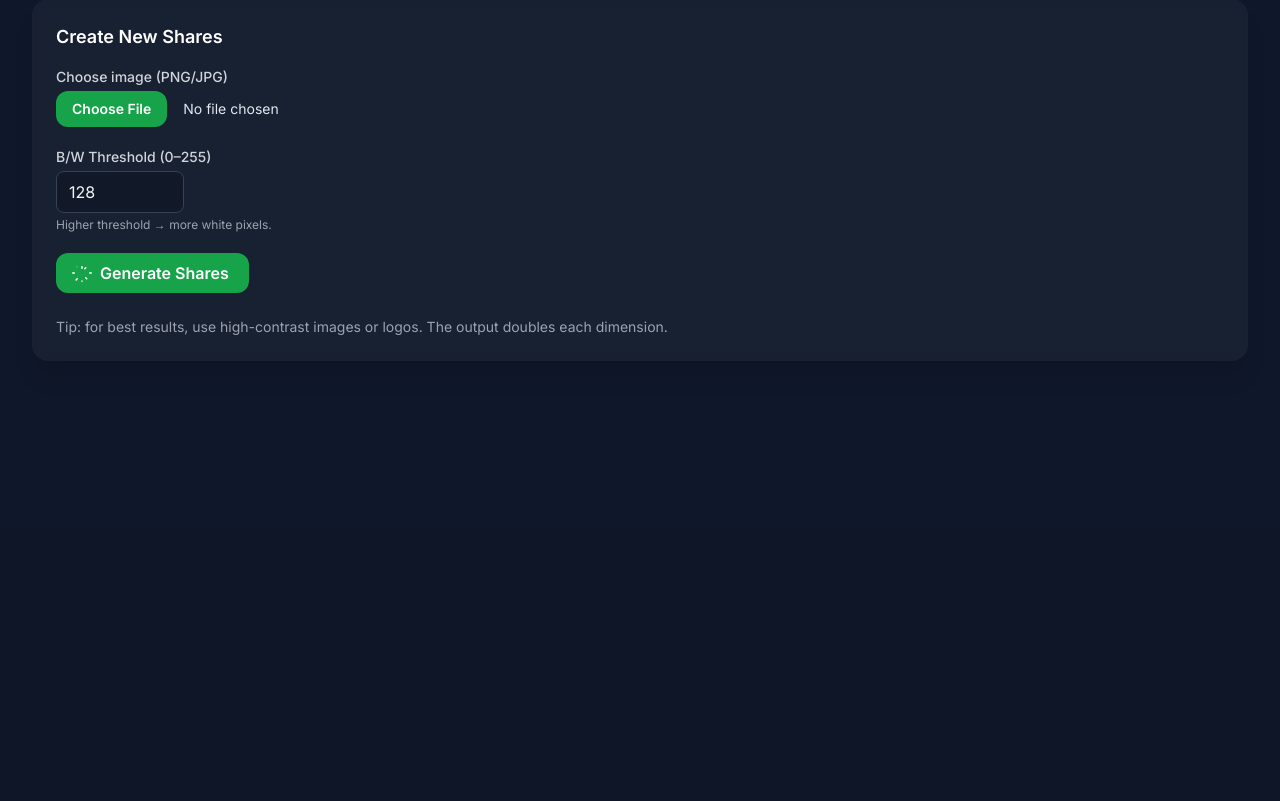
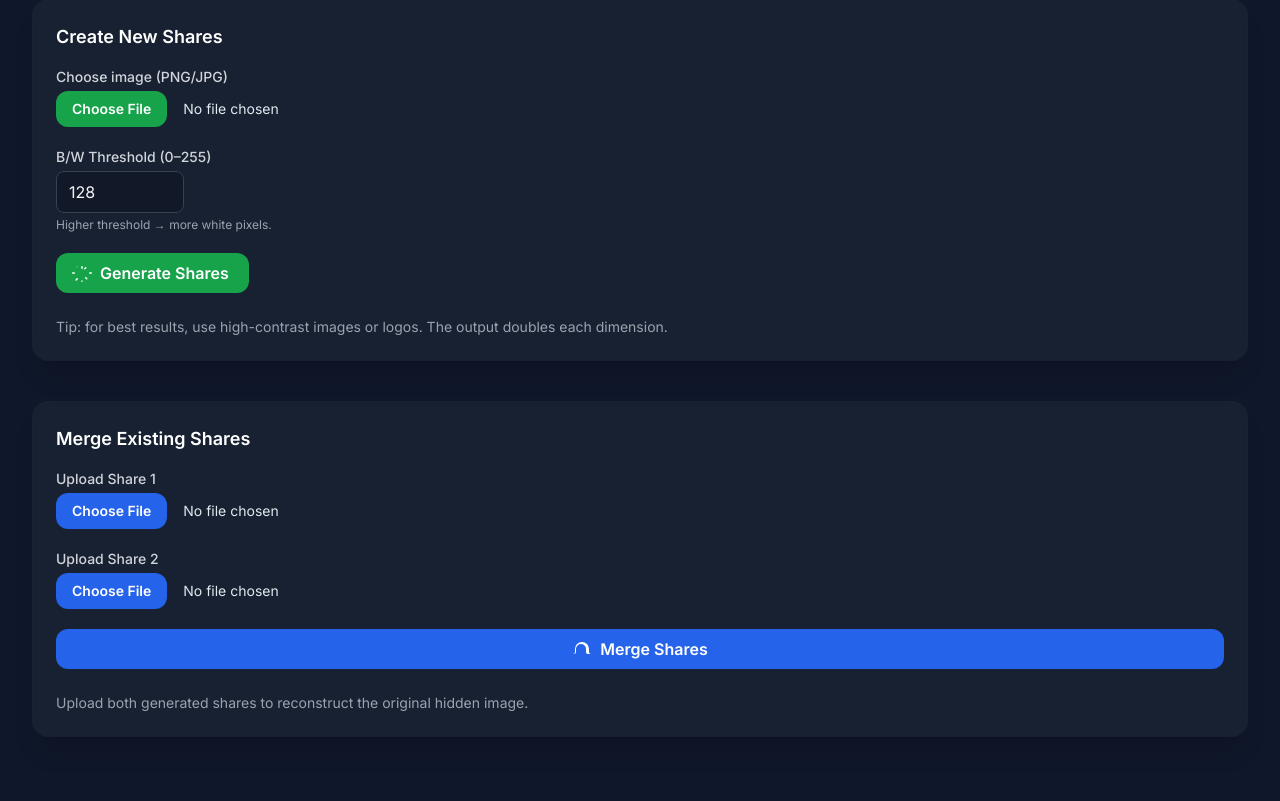
Before and after one commit to keshvi1209/Visual-Cryptography-system, a Flask app: template templates/index.html in a window 1280 px wide. Shown: the part 273-1074 px from the top of the page. Before the commit the page ends 608 px from the top, so only its background shows below. Run offline with Flask 3, Linux system fonts and the light colour scheme; the template is opened without the code that fills it, so the values that code supplies are empty; some libraries are stand-ins or nearby versions.

Commit message:
merge: working and colorful pics now working

```diff
--- a/app.py
+++ b/app.py
@@ -7,61 +7,68 @@
 import numpy as np
 
 app = Flask(__name__)
-app.secret_key = os.environ.get("SECRET_KEY", "change-me")  # needed for flash messages
+app.secret_key = os.environ.get("SECRET_KEY", "change-me")
 app.config["MAX_CONTENT_LENGTH"] = 10 * 1024 * 1024  # 10MB upload limit
 
-def to_bw(img, threshold=128):
-    """Convert input image to strict black/white (0 or 255)."""
-    # Convert to grayscale, then threshold
-    gray = img.convert("L")
-    arr = np.array(gray, dtype=np.uint8)
-    bw = (arr > threshold).astype(np.uint8) * 255
-    return bw
 
-def generate_shares_from_bw(bw_arr):
-    """Generate two VC shares and the stacked result from a 0/255 numpy array."""
-    height, width = bw_arr.shape
-    patterns = [
-        np.array([[0, 255], [255, 0]], dtype=np.uint8),
-        np.array([[255, 0], [0, 255]], dtype=np.uint8),
-    ]
+# ================================
+# COLOR VISUAL CRYPTOGRAPHY LOGIC
+# ================================
 
-    share1 = np.zeros((height * 2, width * 2), dtype=np.uint8)
-    share2 = np.zeros((height * 2, width * 2), dtype=np.uint8)
+def generate_color_shares(img):
+    """
+    Generate two visual cryptography color shares using XOR.
+    Share1 = random noise
+    Share2 = Share1 XOR OriginalImage
+    Stacked = Share1 XOR Share2 = Original image
+    """
+    img = img.convert("RGB")
+    arr = np.array(img, dtype=np.uint8)
 
-    for i in range(height):
-        for j in range(width):
-            pixel = bw_arr[i, j]
-            pat = random.choice(patterns)
-            # Debug logging
-            try:
-                if pixel == 255:  # white pixel -> complementary patterns
-                    share1[i*2:i*2+2, j*2:j*2+2] = pat
-                    share2[i*2:i*2+2, j*2:j*2+2] = 255 - pat
-                else:  # black pixel -> same pattern
-                    share1[i*2:i*2+2, j*2:j*2+2] = pat
-                    share2[i*2:i*2+2, j*2:j*2+2] = pat
-            except Exception as e:
-                print(f"Error at i={i}, j={j}: {e}")
-                raise
+    height, width, _ = arr.shape
 
-    stacked = np.minimum(share1, share2)
+    # random noise
+    share1 = np.random.randint(0, 256, size=(height, width, 3), dtype=np.uint8)
+
+    # XOR with original to create share2
+    share2 = np.bitwise_xor(arr, share1)
+
+    # stacking produces original
+    stacked = np.bitwise_xor(share1, share2)
+
     return share1, share2, stacked
+
+
+def merge_two_shares_color(img1, img2):
+    """
+    Reconstruct original colored image from two shares using XOR.
+    """
+    arr1 = np.array(img1.convert("RGB"), dtype=np.uint8)
+    arr2 = np.array(img2.convert("RGB"), dtype=np.uint8)
+
+    if arr1.shape != arr2.shape:
+        raise ValueError("Share sizes do not match.")
+
+    stacked = np.bitwise_xor(arr1, arr2)
+    return stacked
+
 
 def arr_to_b64_png(arr):
     buf = io.BytesIO()
     Image.fromarray(arr).save(buf, format="PNG")
     return base64.b64encode(buf.getvalue()).decode("utf-8")
 
-@app.route("/", methods=["GET"])
-def index():
-    return render_template("index.html")
+
+# ================================
+# ROUTES
+# ================================
 
 @app.route("/generate", methods=["POST"])
 def generate():
     if "image" not in request.files:
         flash("Please choose an image to upload.")
         return redirect(url_for("index"))
+
     file = request.files["image"]
     if file.filename == "":
         flash("No file selected.")
@@ -69,61 +76,59 @@
 
     try:
         img = Image.open(file.stream)
-        img.thumbnail((500, 500))
+        img.thumbnail((600, 600))
     except Exception:
-        flash("Could not open image. Try PNG or JPG.")
+        flash("Invalid image format. Try PNG/JPG.")
         return redirect(url_for("index"))
 
-    threshold = request.form.get("threshold", type=int) or 128
-    # convert to pure B/W
-    bw = to_bw(img, threshold=threshold)
-    try:
-        s1, s2, stacked = generate_shares_from_bw(bw)
-    except Exception as e:
-        print(f"Error in generate_shares_from_bw: {e}")
-        flash("Internal error during share generation.")
-        return redirect(url_for("index"))
+    # ORIGINAL IMAGE
+    original_b64 = arr_to_b64_png(np.array(img))
 
-    # Encode all images to base64 for embedding
-    bw_b64 = arr_to_b64_png(bw)
+    # Create color shares
+    s1, s2, stacked = generate_color_shares(img)
+
+    # Convert to base64
     s1_b64 = arr_to_b64_png(s1)
     s2_b64 = arr_to_b64_png(s2)
     stacked_b64 = arr_to_b64_png(stacked)
 
     return render_template(
         "result.html",
-        original=bw_b64,
+        original=original_b64,
         share1=s1_b64,
         share2=s2_b64,
-        stacked=stacked_b64,
-        width=bw.shape[1],
-        height=bw.shape[0],
-        threshold=threshold
+        stacked=stacked_b64
     )
 
-@app.route("/api/generate", methods=["POST"])
-def api_generate():
-    """JSON API: returns base64 images for frontend apps (e.g., React)."""
-    if "image" not in request.files:
-        return {"error": "image field required"}, 400
+@app.route("/merge", methods=["GET", "POST"])
+def merge():
+    if request.method == "GET":
+        return render_template("merge.html")
 
-    file = request.files["image"]
+    if "share1" not in request.files or "share2" not in request.files:
+        flash("Upload both share images.")
+        return redirect(url_for("merge"))
+
+    s1 = request.files["share1"]
+    s2 = request.files["share2"]
+
     try:
-        img = Image.open(file.stream)
-    except Exception:
-        return {"error": "invalid image"}, 400
+        img1 = Image.open(s1.stream)
+        img2 = Image.open(s2.stream)
+    except:
+        flash("Invalid share images.")
+        return redirect(url_for("merge"))
 
-    threshold = int(request.form.get("threshold", 128))
-    bw = to_bw(img, threshold=threshold)
-    s1, s2, stacked = generate_shares_from_bw(bw)
+    try:
+        stacked = merge_two_shares_color(img1, img2)
+    except Exception as e:
+        flash(str(e))
+        return redirect(url_for("merge"))
 
-    return {
-        "original": arr_to_b64_png(bw),
-        "share1": arr_to_b64_png(s1),
-        "share2": arr_to_b64_png(s2),
-        "stacked": arr_to_b64_png(stacked),
-        "meta": {"width": int(bw.shape[1]), "height": int(bw.shape[0]), "threshold": threshold}
-    }
+    stacked_b64 = arr_to_b64_png(stacked)
+
+    return render_template("merge_result.html", stacked=stacked_b64)
+
 
 if __name__ == "__main__":
     app.run(debug=True)
--- a/templates/index.html
+++ b/templates/index.html
@@ -1,31 +1,100 @@
 {% extends "base.html" %}
 {% block content %}
-  <div class="bg-gray-800/60 backdrop-blur rounded-2xl p-6 shadow-xl">
+
+  <!-- CREATE NEW SHARES -->
+  <div class="bg-gray-800/60 backdrop-blur rounded-2xl p-6 shadow-xl mb-10">
 
     <h3 class="text-lg font-semibold text-white mb-4">Create New Shares</h3>
 
     <form action="{{ url_for('generate') }}" method="post" enctype="multipart/form-data" class="space-y-5">
+
       <div>
         <label class="block text-sm font-medium text-gray-300 mb-1">Choose image (PNG/JPG)</label>
-        <input type="file" name="image" accept="image/*" class="w-full text-sm file:mr-4 file:py-2 file:px-4 file:rounded-xl file:border-0 file:text-sm file:font-semibold file:bg-green-600 hover:file:bg-green-700 file:text-white">
+        <input type="file" name="image" accept="image/*"
+               class="w-full text-sm file:mr-4 file:py-2 file:px-4 file:rounded-xl file:border-0
+                      file:text-sm file:font-semibold file:bg-green-600 hover:file:bg-green-700 file:text-white">
       </div>
 
       <div>
         <label class="block text-sm font-medium text-gray-300 mb-1">B/W Threshold (0–255)</label>
-        <input type="number" name="threshold" value="128" min="0" max="255" class="w-32 rounded-lg bg-gray-900 border border-gray-700 px-3 py-2 text-gray-100 focus:ring-green-500 focus:border-green-500">
+        <input type="number" name="threshold" value="128" min="0" max="255"
+               class="w-32 rounded-lg bg-gray-900 border border-gray-700 px-3 py-2 text-gray-100
+                      focus:ring-green-500 focus:border-green-500">
         <p class="text-xs text-gray-400 mt-1">Higher threshold → more white pixels.</p>
       </div>
 
-      <button class="inline-flex items-center px-5 py-2 rounded-xl bg-green-600 hover:bg-green-700 font-semibold text-white">
-        <svg xmlns="http://www.w3.org/2000/svg" viewBox="0 0 20 20" fill="currentColor" class="w-5 h-5 mr-2 -ml-1">
-          <path fill-rule="evenodd" d="M10 3a.75.75 0 01.75.75v1.5a.75.75 0 01-1.5 0v-1.5A.75.75 0 0110 3zM13.232 4.232a.75.75 0 011.06 1.06l-1.06 1.06a.75.75 0 01-1.06-1.06l1.06-1.06zM17 10a.75.75 0 01.75-.75h1.5a.75.75 0 010 1.5h-1.5A.75.75 0 0117 10zM15.293 15.293a.75.75 0 01-1.06 1.06l-1.06-1.06a.75.75 0 011.06-1.06l1.06 1.06zM10 17a.75.75 0 01-.75.75v1.5a.75.75 0 011.5 0v-1.5A.75.75 0 0110 17zM4.707 15.293a.75.75 0 011.06 1.06l-1.06 1.06a.75.75 0 11-1.06-1.06l1.06-1.06zM3 10a.75.75 0 01-.75.75H.75a.75.75 0 010-1.5h1.5A.75.75 0 013 10zM4.707 4.707a.75.75 0 011.06-1.06l-1.06-1.06a.75.75 0 01-1.06 1.06l1.06 1.06z" clip-rule="evenodd" />
+      <button class="inline-flex items-center px-5 py-2 rounded-xl bg-green-600 hover:bg-green-700
+                     font-semibold text-white">
+        <svg xmlns="http://www.w3.org/2000/svg" viewBox="0 0 20 20" fill="currentColor"
+             class="w-5 h-5 mr-2 -ml-1">
+          <path fill-rule="evenodd"
+                d="M10 3a.75.75 0 01.75.75v1.5a.75.75 0 01-1.5 0v-1.5A.75.75 0 0110 3zM13.232 4.232a.75.75 0
+                011.06 1.06l-1.06 1.06a.75.75 0 01-1.06-1.06l1.06-1.06zM17 10a.75.75 0
+                01.75-.75h1.5a.75.75 0 010 1.5h-1.5A.75.75 0
+                0117 10zM15.293 15.293a.75.75 0
+                01-1.06 1.06l-1.06-1.06a.75.75 0
+                011.06-1.06l1.06 1.06zM10 17a.75.75 0
+                01-.75.75v1.5a.75.75 0
+                011.5 0v-1.5A.75.75 0
+                0110 17zM4.707 15.293a.75.75 0
+                011.06 1.06l-1.06 1.06a.75.75 0
+                11-1.06-1.06l1.06-1.06zM3 10a.75.75 0
+                01-.75.75H.75a.75.75 0
+                010-1.5h1.5A.75.75 0
+                013 10zM4.707 4.707a.75.75 0
+                011.06-1.06l-1.06-1.06a.75.75 0
+                01-1.06 1.06l1.06 1.06z"
+                clip-rule="evenodd"/>
         </svg>
         Generate Shares
       </button>
+
     </form>
 
     <div class="mt-6 text-sm text-gray-400">
       <p>Tip: for best results, use high-contrast images or logos. The output doubles each dimension.</p>
     </div>
   </div>
+
+
+  <!-- MERGE EXISTING SHARES -->
+  <div class="bg-gray-800/60 backdrop-blur rounded-2xl p-6 shadow-xl">
+
+    <h3 class="text-lg font-semibold text-white mb-4">Merge Existing Shares</h3>
+
+    <form action="{{ url_for('merge') }}" method="post" enctype="multipart/form-data" class="space-y-5">
+
+      <div>
+        <label class="block text-sm font-medium text-gray-300 mb-1">Upload Share 1</label>
+        <input type="file" name="share1" accept="image/*"
+               class="w-full text-sm file:mr-4 file:py-2 file:px-4 file:rounded-xl file:border-0
+                      file:text-sm file:font-semibold file:bg-blue-600 hover:file:bg-blue-700 file:text-white"
+               required>
+      </div>
+
+      <div>
+        <label class="block text-sm font-medium text-gray-300 mb-1">Upload Share 2</label>
+        <input type="file" name="share2" accept="image/*"
+               class="w-full text-sm file:mr-4 file:py-2 file:px-4 file:rounded-xl file:border-0
+                      file:text-sm file:font-semibold file:bg-blue-600 hover:file:bg-blue-700 file:text-white"
+               required>
+      </div>
+
+      <button class="inline-flex items-center px-5 py-2 rounded-xl bg-blue-600 hover:bg-blue-700
+                     font-semibold text-white w-full justify-center">
+        <svg xmlns="http://www.w3.org/2000/svg" fill="currentColor" viewBox="0 0 20 20"
+             class="w-5 h-5 mr-2">
+          <path d="M3 10a7 7 0 0114 0v3a2 2 0 002 2h-3a2 2 0 01-2-2v-3a5 5 0 10-10 0v3a2 2 0
+          01-2 2H1a2 2 0 002-2v-3z" />
+        </svg>
+        Merge Shares
+      </button>
+
+    </form>
+
+    <div class="mt-6 text-sm text-gray-400">
+      <p>Upload both generated shares to reconstruct the original hidden image.</p>
+    </div>
+  </div>
+
 {% endblock %}
```
Also changed, not shown: templates/merge.html (added, +24 -0 lines), templates/merge_result.html (added, +12 -0 lines), templates/result.html (+1 -1 lines), 1 other file.
